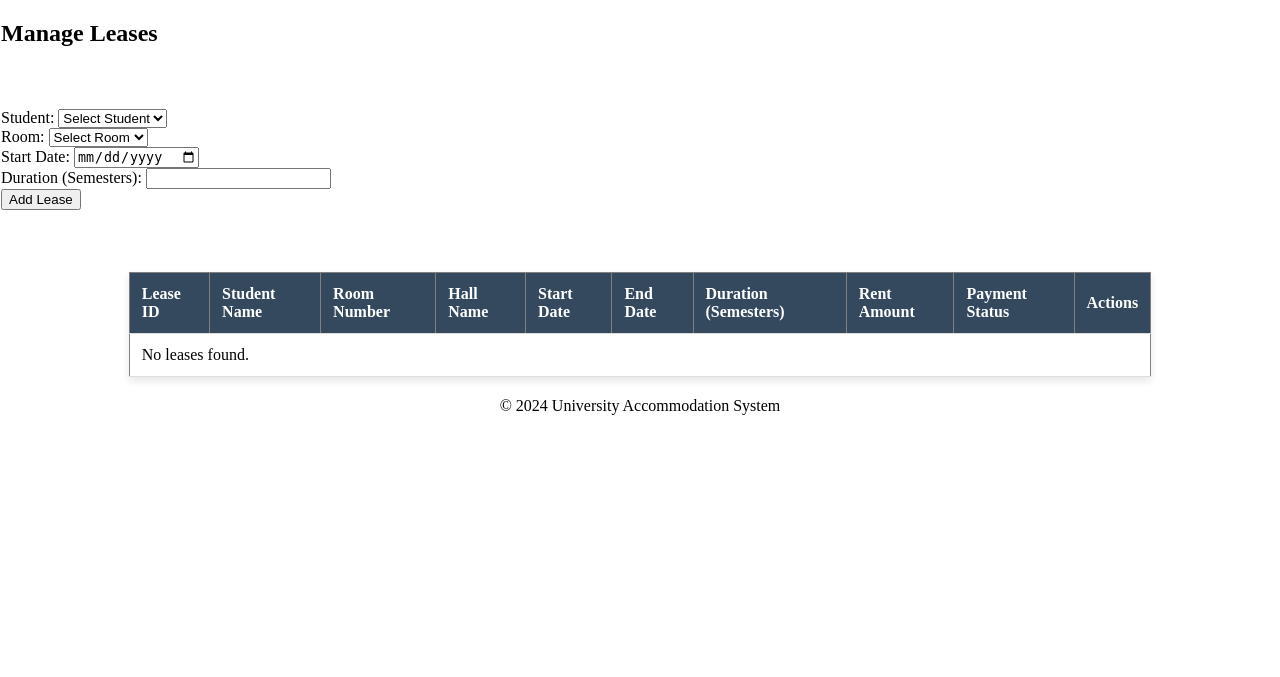
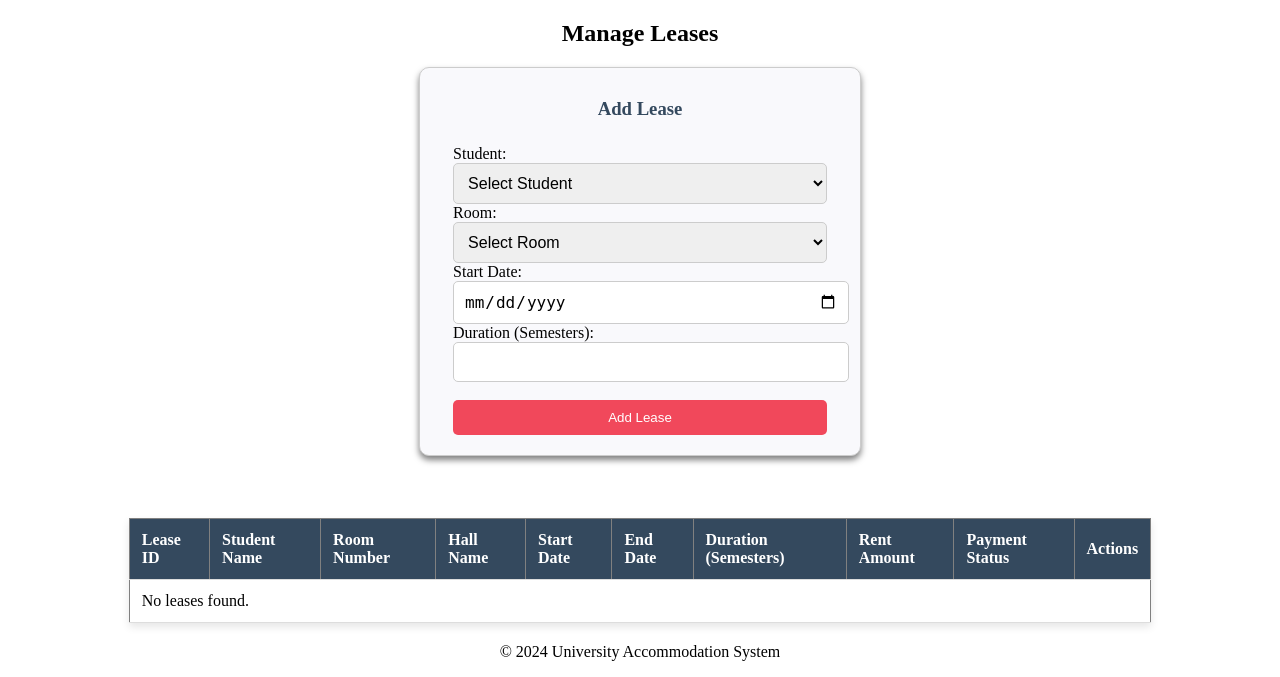
Before and after one commit to Tappyfrappe/unv_acc, a PHP site: page /pages/leases.php in a window 1280 px wide. Shown: the part 137-814 px from the top of the page. Before the commit the page ends 552 px from the top, so only its background shows below. Run offline with PHP 8.4, Linux system fonts and the light colour scheme; data that the repository does not hold is empty.

Commit message:
Added unv_acc folder

```diff
--- a/includes/header.php
+++ b/includes/header.php
@@ -1,5 +1,3 @@
-
-
 <!DOCTYPE html>
 <html lang="en">
 <head>
@@ -71,16 +69,16 @@
 
     <nav class="Navbar">
         <ul>
-            <li><a href="/univeracc/index.php">Home</a></li>
-            <li><a href="/univeracc/pages/students.php">Manage Students</a></li>
-            <li><a href="/univeracc/pages/accommodation.php?type=hall">Manage Halls/Flats</a></li>
-            <li><a href="/univeracc/pages/room_assignments.php">Assign Room</a></li>
-            <li><a href="/univeracc/pages/leases.php">Manage Leases</a></li>
-            <li><a href="/univeracc/pages/reports.php">Reports</a></li>
+        <li><a href="/univeracc/unv_acc/index.php">Home</a></li>
+            <li><a href="/univeracc/unv_acc/pages/students.php">Manage Students</a></li>
+            <li><a href="/univeracc/unv_acc/pages/accommodation.php?type=hall">Manage Halls/Flats</a></li>
+            <li><a href="/univeracc/unv_acc/pages/room_assignments.php">Assign Room</a></li>
+            <li><a href="/univeracc/unv_acc/pages/leases.php">Manage Leases</a></li>
+            <li><a href="/univeracc/unv_acc/pages/reports.php">Reports</a></li>
             <?php if (isset($_SESSION['user_id'])): ?>
-                <li><a href="/univeracc/pages/logout.php">Logout</a></li>
+                <li><a href="/univeracc/unv_acc/pages/logout.php">Logout</a></li>
             <?php else: ?>
-                <li><a href="/univeracc/pages/login.php">Login</a></li>
+                <li><a href="/univeracc/unv_acc/pages/login.php">Login</a></li>
             <?php endif; ?>
         </ul>
     </nav>
--- a/index.php
+++ b/index.php
@@ -1,4 +1,3 @@
-<?php include 'includes/header.php'; ?>
 
 <!DOCTYPE html>
 <html lang="en">
--- a/pages/assign_hall_rooms.php
+++ b/pages/assign_hall_rooms.php
@@ -56,8 +56,9 @@
 <!-- Form to Assign Room -->
 
 <form action="" method="post">
-    <h4 class="ar-container">Assign Room</h4>
+
     <div class="another-container">
+        <h4 class="ar-container">Assign Room</h4>
         <select name="student_id" required>
         <option value="">Select Student</option>
         <?php
--- a/pages/leases.php
+++ b/pages/leases.php
@@ -9,6 +9,8 @@
 </head>
 
 <style>
+
+
     table {
         margin: 0 auto;
         border-collapse: collapse;
@@ -36,6 +38,65 @@
     tr:hover {
         background-color: #f1f1f1;
     }
+
+    .ml-container{
+        text-align: center;
+
+    }
+
+    .form-container {
+        display: flex;
+        flex-direction: column;
+        justify-content: center;
+        align-items: center;
+        gap: 15px; /* Even spacing between elements */
+        width: 90%;
+        max-width: 400px;
+        margin: auto; /* Center horizontally */
+        padding: 20px;
+        border: 1px solid #ccc;
+        border-radius: 10px;
+        background-color: #f9f9fc;
+        box-shadow: 0 4px 6px rgba(0, 0, 0, 0.5);
+    }
+
+    /* Style the title */
+    .form-container h3 {
+        margin: 0;
+        color: #34495e;
+        text-align: center;
+    }
+
+    /* Style the input, select, and textarea */
+    .form-container input,
+    .form-container select {
+        width: 100%;
+        padding: 10px;
+        border: 1px solid #ccc;
+        border-radius: 5px;
+        font-size: 16px;
+    }
+
+    /* Style the button */
+    .form-container button {
+        width: 100%;
+        padding: 10px;
+        background-color: #f1485b;
+        color: white;
+        border: none;
+        padding: 10px 20px;
+        cursor: pointer;
+        border-radius: 5px;
+        transition: background-color 0.3s;
+    }
+
+    /* Button hover effect */
+    .form-container button:hover {
+        background-color: white;
+        color: #f1485b;
+        border: 1px solid #f1485b;
+    }
+
 </style>
 
 
@@ -47,9 +108,10 @@ include '../includes/db_connect.php';
 include '../includes/header.php';
 ?>
 
-<h2>Manage Leases</h2>
+<h2 class="ml-container">Manage Leases</h2>
 
 <!-- Lease Form -->
+ <div class="form-container">
     <h3>Add Lease</h3>
     <form action="" method="post">
         <label for="student_id">Student:</label>
@@ -82,10 +144,12 @@ include '../includes/header.php';
 
         <label for="duration_semesters">Duration (Semesters):</label>
         <input type="number" name="duration_semesters" required>
-    <br>
+        <br> <br>
 
         <button type="submit" name="add_lease">Add Lease</button>
     </form>
+</div>
+
 
 <!-- Handle Lease Form Submission -->
 <?php
--- a/pages/room_assignments.php
+++ b/pages/room_assignments.php
@@ -8,7 +8,7 @@
 <head>
     <meta charset="UTF-8">
     <meta name="viewport" content="width=device-width, initial-scale=1.0">
-    <title>Document</title>
+    <title>Assign Room</title>
 </head>
 
 <style>
@@ -21,6 +21,7 @@
         justify-content: center;
         align-items: center;
         background-color: #f9f9f9;
+        margin: 10px;
     }
 
     .navbar nav {
```
Also changed, not shown: pages/halls.php (+0 -10 lines). Lines whose indentation alone changed are shown as unchanged.
